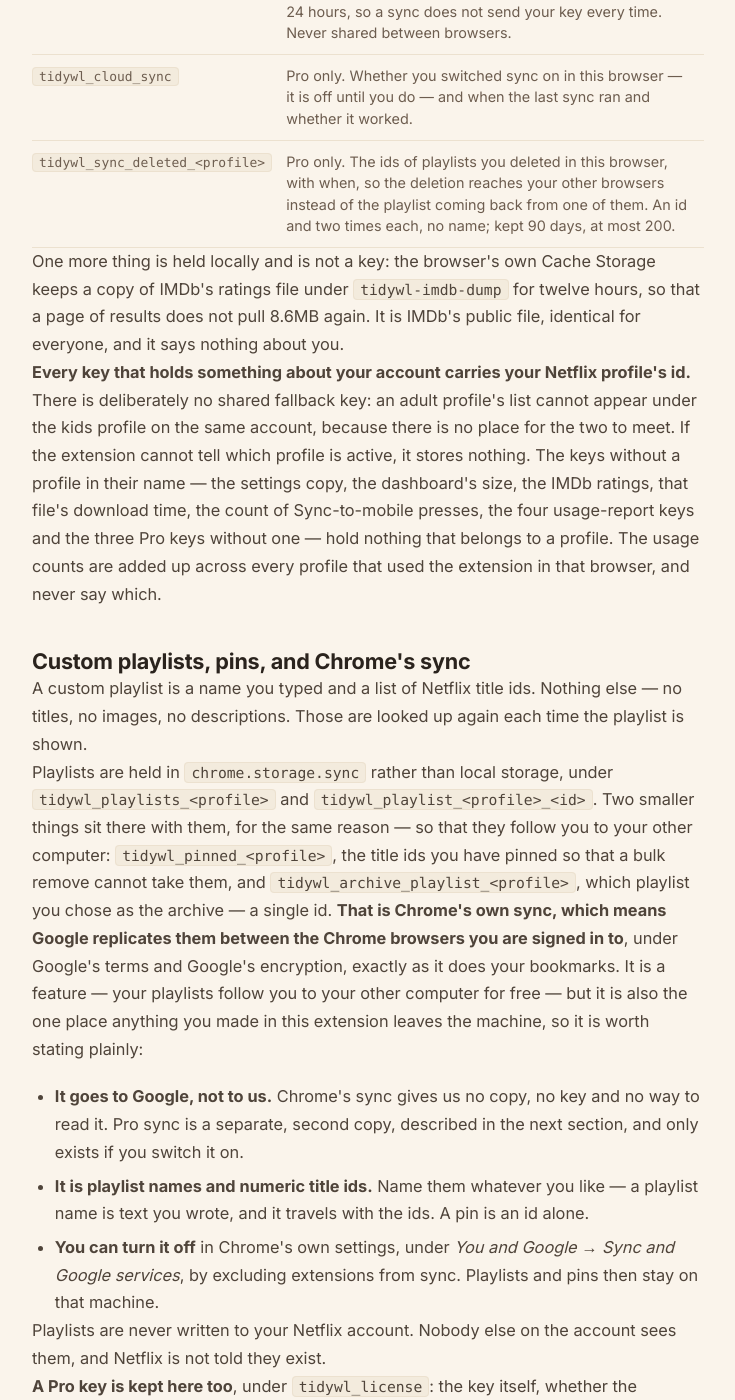
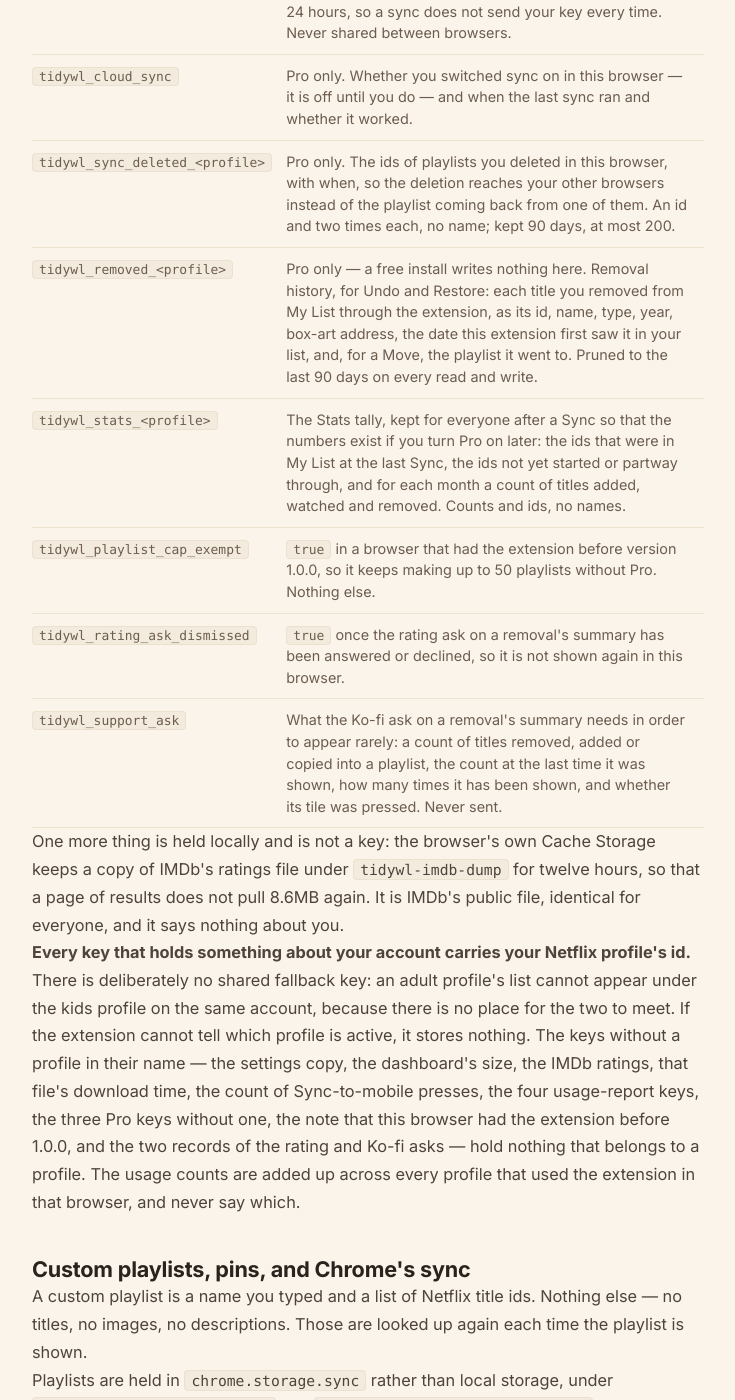
Before and after one commit to dominic-lam/tidywl-site, a Jekyll site: the page built from netflix/privacy/index.html, in a window 1280 px wide and 1400 px high, scrolled down 3591 px. Shown: the whole window, without its empty margins (272-1007 px from the left). Built offline with Jekyll 4.4.1, drawn with Linux system fonts in a browser that asks for light colours; some of the changed text lies outside the part shown.

Commit message:
Netflix privacy draft: the six 1.0.0 storage keys and the sync toggle's wording
Removal history (Pro only, 90 days), the stats tally (kept for everyone
after a Sync), the pre-1.0.0 playlist-cap exemption, and the rating and
Ko-fi asks' memories join the local table; the stale rule's playlist key
joins the Chrome-sync paragraph; the toggle is quoted as it now reads,
"Sync playlists to your phone and other browsers". Every field read out of
the extension's storage.js and pro-utils.js on 2026-09-27.

Co-Authored-By: Claude Fable 5.1 <noreply@anthropic.com>
Claude-Session: https://claude.ai/code/session_01NUHVBVCBy2pH7HXjBLUp1N

```diff
--- a/netflix/privacy/index.html
+++ b/netflix/privacy/index.html
@@ -126,6 +126,11 @@ last_modified_at: 2026-09-23
           <tr><td><code>tidywl_license_token</code></td><td>Pro only. A sign-in our server gave this browser, good for 24 hours, so a sync does not send your key every time. Never shared between browsers.</td></tr>
           <tr><td><code>tidywl_cloud_sync</code></td><td>Pro only. Whether you switched sync on in this browser — it is off until you do — and when the last sync ran and whether it worked.</td></tr>
           <tr><td><code>tidywl_sync_deleted_&lt;profile&gt;</code></td><td>Pro only. The ids of playlists you deleted in this browser, with when, so the deletion reaches your other browsers instead of the playlist coming back from one of them. An id and two times each, no name; kept 90 days, at most 200.</td></tr>
+          <tr><td><code>tidywl_removed_&lt;profile&gt;</code></td><td>Pro only — a free install writes nothing here. Removal history, for Undo and Restore: each title you removed from My List through the extension, as its id, name, type, year, box-art address, the date this extension first saw it in your list, and, for a Move, the playlist it went to. Pruned to the last 90 days on every read and write.</td></tr>
+          <tr><td><code>tidywl_stats_&lt;profile&gt;</code></td><td>The Stats tally, kept for everyone after a Sync so that the numbers exist if you turn Pro on later: the ids that were in My List at the last Sync, the ids not yet started or partway through, and for each month a count of titles added, watched and removed. Counts and ids, no names.</td></tr>
+          <tr><td><code>tidywl_playlist_cap_exempt</code></td><td><code>true</code> in a browser that had the extension before version 1.0.0, so it keeps making up to 50 playlists without Pro. Nothing else.</td></tr>
+          <tr><td><code>tidywl_rating_ask_dismissed</code></td><td><code>true</code> once the rating ask on a removal's summary has been answered or declined, so it is not shown again in this browser.</td></tr>
+          <tr><td><code>tidywl_support_ask</code></td><td>What the Ko-fi ask on a removal's summary needs in order to appear rarely: a count of titles removed, added or copied into a playlist, the count at the last time it was shown, how many times it has been shown, and whether its tile was pressed. Never sent.</td></tr>
         </tbody>
       </table>
     </div>
@@ -141,8 +146,9 @@ last_modified_at: 2026-09-23
       deliberately no shared fallback key: an adult profile's list cannot appear under the kids profile on the same
       account, because there is no place for the two to meet. If the extension cannot tell which profile is active,
       it stores nothing. The keys without a profile in their name — the settings copy, the dashboard's size, the IMDb
-      ratings, that file's download time, the count of Sync-to-mobile presses, the four usage-report keys and the three
-      Pro keys without one — hold
+      ratings, that file's download time, the count of Sync-to-mobile presses, the four usage-report keys, the three
+      Pro keys without one, the note that this browser had the extension before 1.0.0, and the two records of the rating and
+      Ko-fi asks — hold
       nothing that belongs to a profile. The usage counts are added up across every profile that used the extension
       in that browser, and never say which.
     </p>
@@ -157,7 +163,7 @@ last_modified_at: 2026-09-23
       <code>tidywl_playlists_&lt;profile&gt;</code> and <code>tidywl_playlist_&lt;profile&gt;_&lt;id&gt;</code>.
       Two smaller things sit there with them, for the same reason — so that they follow you to your other computer:
       <code>tidywl_pinned_&lt;profile&gt;</code>, the title ids you have pinned so that a bulk remove cannot take them,
-      and <code>tidywl_archive_playlist_&lt;profile&gt;</code>, which playlist you chose as the archive — a single id.
+      and <code>tidywl_archive_playlist_&lt;profile&gt;</code> and <code>tidywl_archive_playlist_stale_&lt;profile&gt;</code>, which playlist each of the two clean-up rules moves titles into — a single id each.
       <strong>That is Chrome's own sync, which means Google replicates them between the Chrome browsers you are
       signed in to</strong>, under Google's terms and Google's encryption, exactly as it does your bookmarks. It is a
       feature — your playlists follow you to your other computer for free — but it is also the one place anything
@@ -183,7 +189,7 @@ last_modified_at: 2026-09-23
       TidyWL Pro keeps your playlists in step between browsers that Chrome's own sync does not reach — Brave, another
       Google account, another computer — and shows them on your phone. To do that it has to send them to a server, and
       the server is ours. Everything in this section happens <strong>only with a Pro key, and only in a browser where
-      you switched on <em>Sync playlists across browsers</em></strong> under About → Pro. It is off until you do.
+      you switched on <em>Sync playlists to your phone and other browsers</em></strong> under About → Pro. It is off until you do.
     </p>
     <p><strong>What a sync sends</strong>, for the Netflix profile open in that tab and no other:</p>
     <ul>
```
